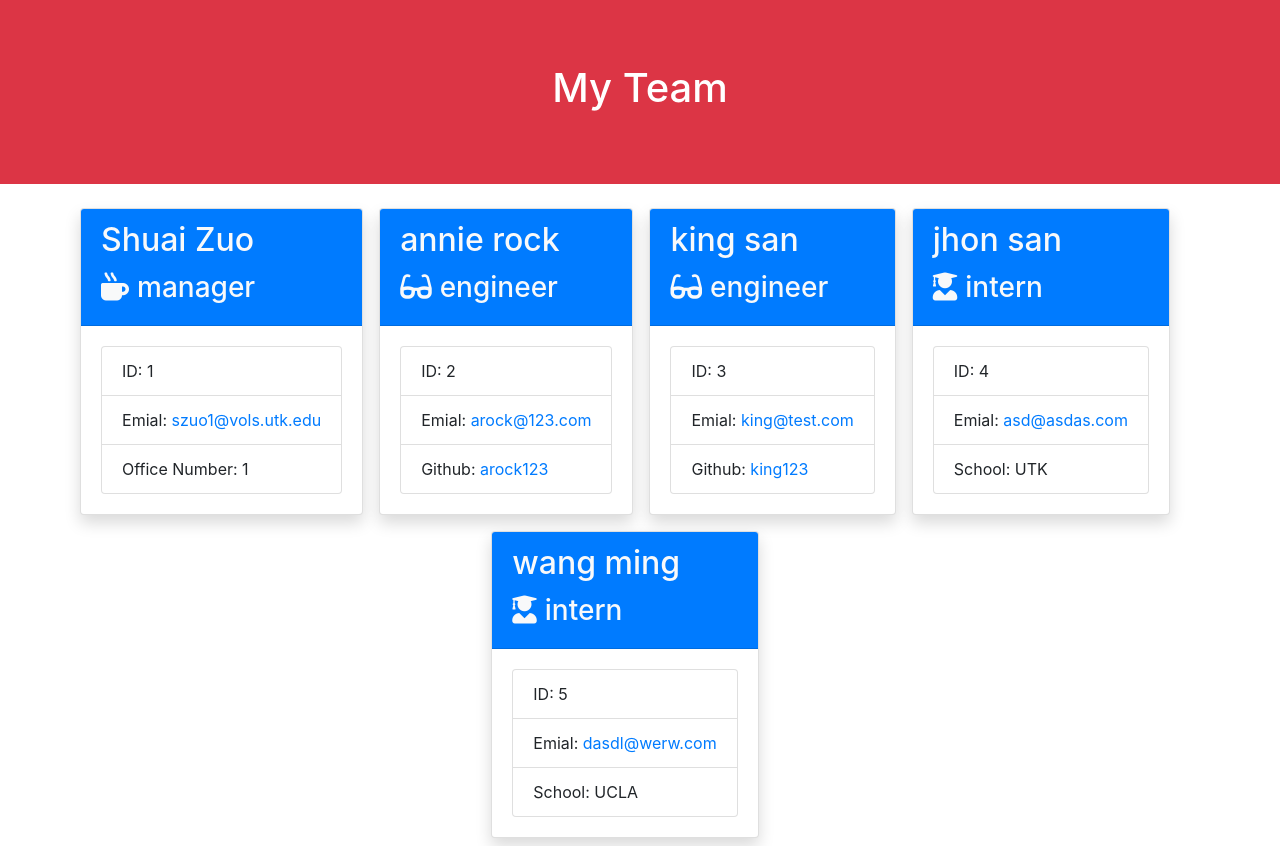
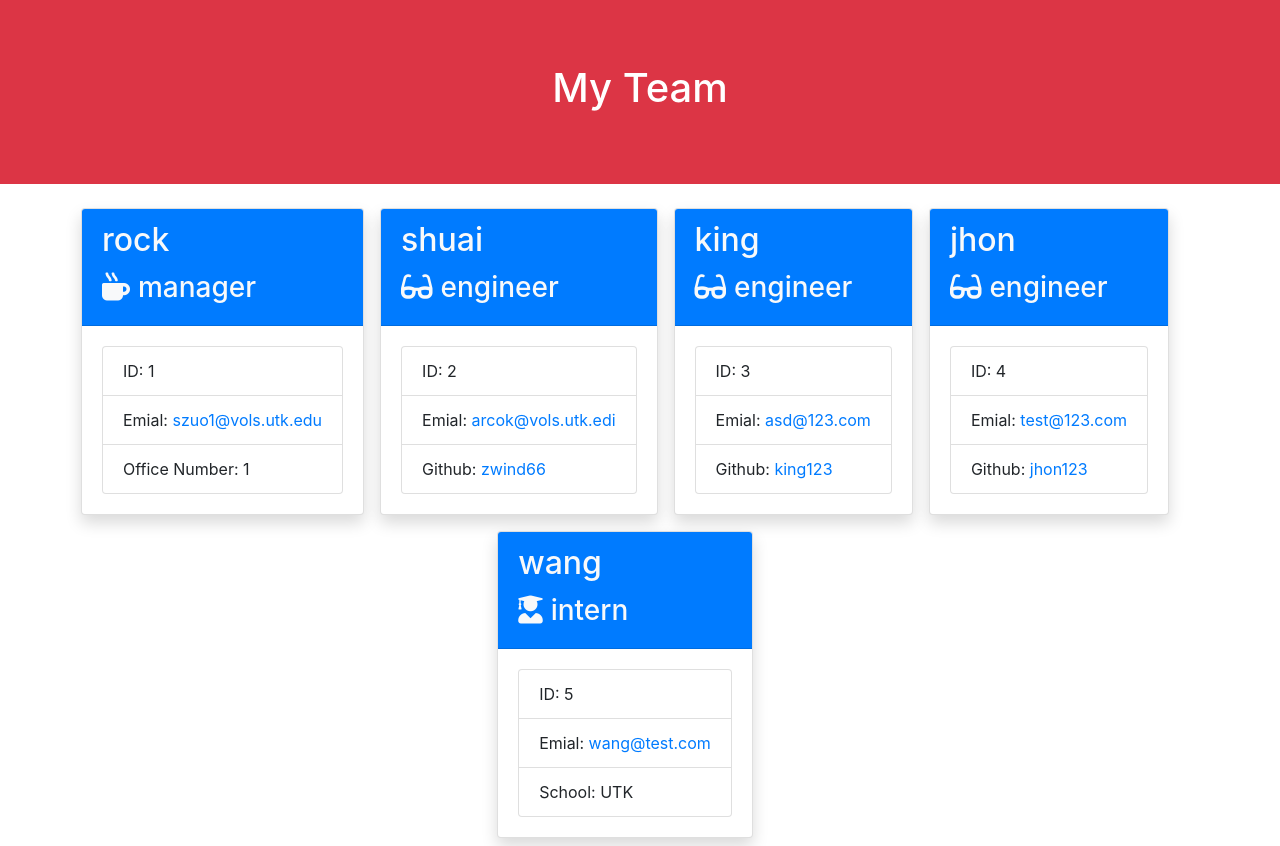
Before and after one commit to zwind66/Team-Profile-Generator, a website: page dist/index.html in a window 1280 px wide. Drawn offline with nearby package versions, Linux system fonts and the light colour scheme.

Commit message:
fix video

```diff
--- a/dist/index.html
+++ b/dist/index.html
@@ -27,7 +27,7 @@
 
             <div class="card employee-card shadow m-2">
                 <div class="card-header bg-primary text-light">
-                    <h2 class="card-title">Shuai Zuo</h2>
+                    <h2 class="card-title">rock</h2>
                     <h3 class="" card-subtitle"><i class="fas fa-mug-hot mr-2"></i>manager</h3>
                 </div>
                 <div class="card-body">
@@ -41,27 +41,27 @@
 
             <div class="card employee-card shadow m-2 ">
                 <div class="card-header bg-primary text-light">
-                    <h2 class="card-title">annie rock</h2>
+                    <h2 class="card-title">shuai</h2>
                     <h3 class="" card-subtitle"><i class="fas fa-glasses mr-2"></i>engineer</h3>
                 </div>
                 <div class="card-body">
                     <ul class="list-group">
                         <li class="list-group-item">ID: 2</li>
-                        <li class="list-group-item">Emial: <a href="mailto:arock@123.com">arock@123.com</a></li>
-                        <li class="list-group-item">Github: <a href="https://github.com/arock123">arock123</a></li>
+                        <li class="list-group-item">Emial: <a href="mailto:arcok@vols.utk.edi">arcok@vols.utk.edi</a></li>
+                        <li class="list-group-item">Github: <a href="https://github.com/zwind66">zwind66</a></li>
                     </ul>
                 </div>
             </div>
 
             <div class="card employee-card shadow m-2 ">
                 <div class="card-header bg-primary text-light">
-                    <h2 class="card-title">king san</h2>
+                    <h2 class="card-title">king</h2>
                     <h3 class="" card-subtitle"><i class="fas fa-glasses mr-2"></i>engineer</h3>
                 </div>
                 <div class="card-body">
                     <ul class="list-group">
                         <li class="list-group-item">ID: 3</li>
-                        <li class="list-group-item">Emial: <a href="mailto:king@test.com">king@test.com</a></li>
+                        <li class="list-group-item">Emial: <a href="mailto:asd@123.com">asd@123.com</a></li>
                         <li class="list-group-item">Github: <a href="https://github.com/king123">king123</a></li>
                     </ul>
                 </div>
@@ -69,26 +69,27 @@
 
             <div class="card employee-card shadow m-2 ">
                 <div class="card-header bg-primary text-light">
-                    <h2 class="card-title">jhon san</h2>
-                    <h3 class="" card-subtitle"><i class="fas fa-user-graduate mr-2"></i>intern</h3>
-                </div> <div class="card-body">
+                    <h2 class="card-title">jhon</h2>
+                    <h3 class="" card-subtitle"><i class="fas fa-glasses mr-2"></i>engineer</h3>
+                </div>
+                <div class="card-body">
                     <ul class="list-group">
                         <li class="list-group-item">ID: 4</li>
-                        <li class="list-group-item">Emial: <a href="mailto:asd@asdas.com">asd@asdas.com</a></li>
-                        <li class="list-group-item">School: UTK</li>
+                        <li class="list-group-item">Emial: <a href="mailto:test@123.com">test@123.com</a></li>
+                        <li class="list-group-item">Github: <a href="https://github.com/jhon123">jhon123</a></li>
                     </ul>
                 </div>
             </div>
 
             <div class="card employee-card shadow m-2 ">
                 <div class="card-header bg-primary text-light">
-                    <h2 class="card-title">wang ming</h2>
+                    <h2 class="card-title">wang</h2>
                     <h3 class="" card-subtitle"><i class="fas fa-user-graduate mr-2"></i>intern</h3>
                 </div> <div class="card-body">
                     <ul class="list-group">
                         <li class="list-group-item">ID: 5</li>
-                        <li class="list-group-item">Emial: <a href="mailto:dasdl@werw.com">dasdl@werw.com</a></li>
-                        <li class="list-group-item">School: UCLA</li>
+                        <li class="list-group-item">Emial: <a href="mailto:wang@test.com">wang@test.com</a></li>
+                        <li class="list-group-item">School: UTK</li>
                     </ul>
                 </div>
             </div>
```
Also changed, not shown: README.md.
